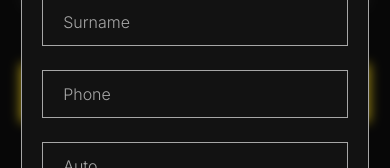
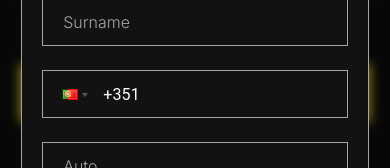
Before and after one commit to newy1337/hyperdrive-service, a React (Vite) app: page / in a window 390 px wide. Both pictures are taken after a click on the button "BOOK YOUR SERVICE TODAY". Shown: the part 3484-3652 px from the top of the page. Built offline with nearby package versions, Linux system fonts and the light colour scheme; no server answers; a web font is replaced by a local one.

Commit message:
gtm and mask field phone

```diff
--- a/index.html
+++ b/index.html
@@ -20,8 +20,28 @@
 			href="https://fonts.googleapis.com/css2?family=Inter:wght@300;400;500;600;700&family=Unbounded:wght@600&family=Russo+One&display=swap"
 			rel="stylesheet"
 		/>
+		<script>
+			;(function (w, d, s, l, i) {
+				w[l] = w[l] || []
+				w[l].push({ 'gtm.start': new Date().getTime(), event: 'gtm.js' })
+				var f = d.getElementsByTagName(s)[0],
+					j = d.createElement(s),
+					dl = l != 'dataLayer' ? '&l=' + l : ''
+				j.async = true
+				j.src = 'https://www.googletagmanager.com/gtm.js?id=' + i + dl
+				f.parentNode.insertBefore(j, f)
+			})(window, document, 'script', 'dataLayer', 'GTM-NK3VHT9T')
+		</script>
 	</head>
 	<body>
+		<noscript
+			><iframe
+				src="https://www.googletagmanager.com/ns.html?id=GTM-NK3VHT9T"
+				height="0"
+				width="0"
+				style="display: none; visibility: hidden"
+			></iframe
+		></noscript>
 		<div id="root"></div>
 		<script type="module" src="/src/app/main.tsx"></script>
 	</body>
--- a/package.json
+++ b/package.json
@@ -16,6 +16,7 @@
     "lucide-react": "^0.575.0",
     "react": "^19.2.0",
     "react-dom": "^19.2.0",
+    "react-phone-input-2": "^2.15.1",
     "swiper": "^12.1.2",
     "tailwindcss": "^4.2.1"
   },
--- a/src/app/index.css
+++ b/src/app/index.css
@@ -112,3 +112,37 @@ body {
 	font-family: 'Inter', sans-serif;
 	font-weight: 700;
 }
+
+.react-tel-input .flag-dropdown.open .selected-flag {
+	background: transparent;
+}
+
+.react-tel-input .form-control {
+	@apply text-base;
+}
+
+.react-tel-input .selected-flag:hover,
+.react-tel-input .selected-flag:focus {
+	background: transparent;
+}
+
+.react-tel-input .country-list {
+	@apply border border-white/20;
+}
+
+.react-tel-input .country-list .country {
+	padding: 12px 20px;
+}
+
+.react-tel-input .selected-flag {
+	@apply pl-5;
+}
+
+.react-tel-input .form-control {
+	@apply pl-15;
+}
+
+.react-tel-input .country-list .country.highlight,
+.react-tel-input .country-list .country:hover {
+	@apply bg-primary/5;
+}
--- a/src/components/modals/BookingModal.tsx
+++ b/src/components/modals/BookingModal.tsx
@@ -1,4 +1,7 @@
-import { useMemo, useState } from 'react'
+import PhoneInput from 'react-phone-input-2'
+import 'react-phone-input-2/lib/style.css'
+
+import { useEffect, useMemo, useState } from 'react'
 
 import Modal from '@/components/ui/Modal'
 import TextField from '@/components/ui/TextField'
@@ -30,6 +33,19 @@ export default function BookingModal({ open, onClose }: Props) {
 	const [submitError, setSubmitError] = useState('')
 
 	const [success, setSuccess] = useState(false)
+
+	const [country, setCountry] = useState('pt')
+
+	useEffect(() => {
+		fetch('https://ipapi.co/json/')
+			.then(res => res.json())
+			.then(data => {
+				if (data?.country_code) {
+					setCountry(data.country_code.toLowerCase())
+				}
+			})
+			.catch(() => {})
+	}, [])
 
 	const clearForm = () => {
 		setName('')
@@ -220,11 +236,19 @@ export default function BookingModal({ open, onClose }: Props) {
 						</div>
 
 						<div>
-							<TextField
-								placeholder={t.booking.phone}
+							<PhoneInput
+								country={country}
 								value={phone}
-								onChange={updateField('phone', setPhone)}
-								onBlur={() => setTouched(v => ({ ...v, phone: true }))}
+								onChange={value => updateField('phone', setPhone)(value)}
+								inputProps={{
+									name: 'phone',
+									required: true,
+									onBlur: () => setTouched(v => ({ ...v, phone: true }))
+								}}
+								inputClass='!w-full !h-[48px] !bg-transparent !text-white !rounded-none !border-border'
+								buttonClass='!border-none !bg-transparent !w-[56px]'
+								containerClass='!w-full'
+								dropdownClass='!bg-[#121212] lg:min-w-[498px]! !rounded-none'
 							/>
 							{showError('phone') && <p className='mt-1 text-sm text-red-500'>{errors.phone}</p>}
 						</div>
```
Also changed, not shown: 1 other file (tests, documents, lock files or other folders).
